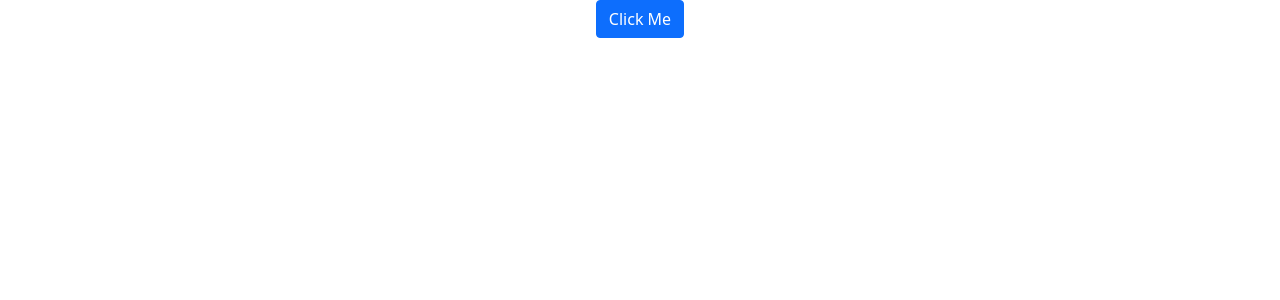
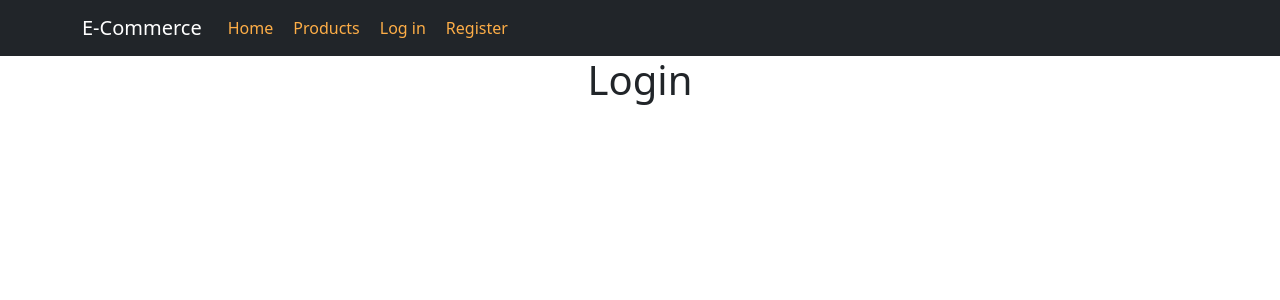
Before and after one commit to BadreddineZatout/Ecommerce-Dashboard, a React (Create React App) app in the folder ecomm-dashboard/: page /login in a window 1280 px wide. Shown: the top 300 px of the page. Built offline with nearby package versions, Linux system fonts and the light colour scheme.

Commit message:
add routes in dashboard

```diff
--- a/ecomm-dashboard/src/App.css
+++ b/ecomm-dashboard/src/App.css
@@ -36,3 +36,24 @@
     transform: rotate(360deg);
   }
 }
+.navbar-wrapper a {
+  padding: 0 10px;
+  text-decoration: none;
+  float: right;
+  color: #FEAE47;
+}
+
+.navbar-wrapper a:hover{
+  color: #FEAE47;
+  font-weight: bolder;
+}
+.navbar-brand {
+  color: #56BDE6;
+}
+
+/*
+  #FEAE47 - orange
+  #56BDE6 - blue
+  #FFFFFF - white
+  #434852 - black
+ */
--- a/ecomm-dashboard/src/App.js
+++ b/ecomm-dashboard/src/App.js
@@ -1,10 +1,15 @@
-import './App.css';
-import { Button } from "react-bootstrap";
+import "./App.css";
+import Header from "./components/layout/Header";
+import { BrowserRouter } from "react-router-dom";
+import Web from "./routes/routes";
 
 function App() {
   return (
     <div className="App">
-        <Button>Click Me</Button>
+      <BrowserRouter>
+        <Header />
+        <Web />
+      </BrowserRouter>
     </div>
   );
 }
--- /dev/null
+++ b/ecomm-dashboard/src/components/Home.js
@@ -0,0 +1,11 @@
+import React from 'react';
+
+function Home() {
+  return (
+    <div>
+      Home
+    </div>
+  )
+}
+
+export default Home;
--- /dev/null
+++ b/ecomm-dashboard/src/components/auth/Login.js
@@ -0,0 +1,10 @@
+
+function Login() {
+  return (
+    <div>
+        <h1>Login</h1>
+    </div>
+  );
+}
+
+export default Login;
--- /dev/null
+++ b/ecomm-dashboard/src/components/auth/Register.js
@@ -0,0 +1,11 @@
+import React from 'react';
+
+function Register() {
+  return (
+    <div>
+        <h1>Register</h1>
+    </div>
+  );
+}
+
+export default Register;
--- /dev/null
+++ b/ecomm-dashboard/src/components/layout/Header.js
@@ -0,0 +1,20 @@
+import { Container, Nav, Navbar } from "react-bootstrap";
+import { Link } from "react-router-dom";
+
+function Header() {
+  return (
+    <Navbar bg="dark" variant="dark">
+      <Container>
+        <Navbar.Brand href="/">E-Commerce</Navbar.Brand>
+        <Nav className="me-auto navbar-wrapper">
+          <Link to='/'>Home</Link>
+          <Link to="/products">Products</Link>
+          <Link to="/login">Log in</Link>
+          <Link to="/register">Register</Link>
+        </Nav>
+      </Container>
+    </Navbar>
+  );
+}
+
+export default Header;
--- /dev/null
+++ b/ecomm-dashboard/src/components/products/index.js
@@ -0,0 +1,9 @@
+import React from 'react';
+
+function index() {
+  return (
+    <div>Products</div>
+  )
+}
+
+export default index;
--- /dev/null
+++ b/ecomm-dashboard/src/routes/routes.js
@@ -0,0 +1,18 @@
+import { Route, Routes } from "react-router-dom";
+import Home from "../components/Home";
+import Login from "../components/auth/Login";
+import Register from "../components/auth/Register";
+import Products from "../components/products/index";
+
+function routes() {
+  return (
+    <Routes>
+      <Route path="/" element={<Home />} />
+      <Route path="/login" element={<Login />} />
+      <Route path="/register" element={<Register />} />
+      <Route path="/products" element={<Products />} />
+    </Routes>
+  );
+}
+
+export default routes;
```
Also changed, not shown: ecomm-dashboard/src/components/products/create.js (added, +7 -0 lines), ecomm-dashboard/src/components/products/edit.js (added, +7 -0 lines).
